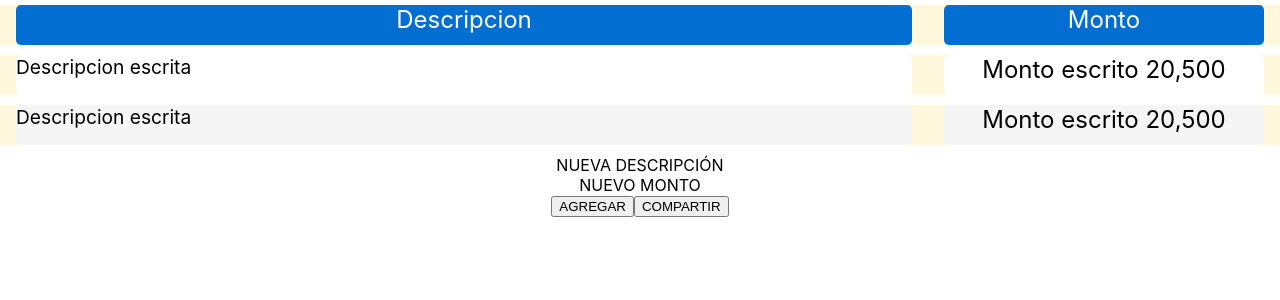
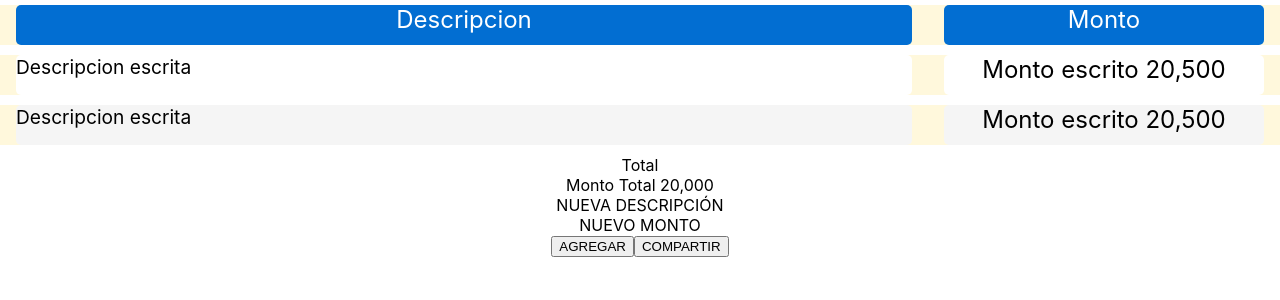
Before and after one commit to moctezumadaniel/MDTickets, a React (Create React App) app: page / in a window 1280 px wide. Shown: the top 300 px of the page. Built offline with nearby package versions, Linux system fonts and the light colour scheme.

Commit message:
component who displays total added

```diff
--- a/src/App.js
+++ b/src/App.js
@@ -4,6 +4,7 @@ import MainForm from "./MainForm"
 import MainTicket from "./MainTicket"
 import ItemTemplate from "./ItemTemplate"
 import ItemPairTemplate from "./ItemPairTemplate"
+import Total from "./Total"
 
 function App() {
   return (
@@ -11,6 +12,7 @@ function App() {
       <MainTicket/>
       <ItemTemplate/>
       <ItemPairTemplate/>
+      <Total/>
       <MainForm/>
 
     </div>
--- /dev/null
+++ b/src/Total.js
@@ -0,0 +1,11 @@
+import "./Total.css"
+function Total (){
+    return(
+        <div>
+            <div>Total</div>
+            <div>Monto Total 20,000</div>
+        </div>
+    );
+}
+
+export default Total
```
Also changed, not shown: src/Total.css (added).
